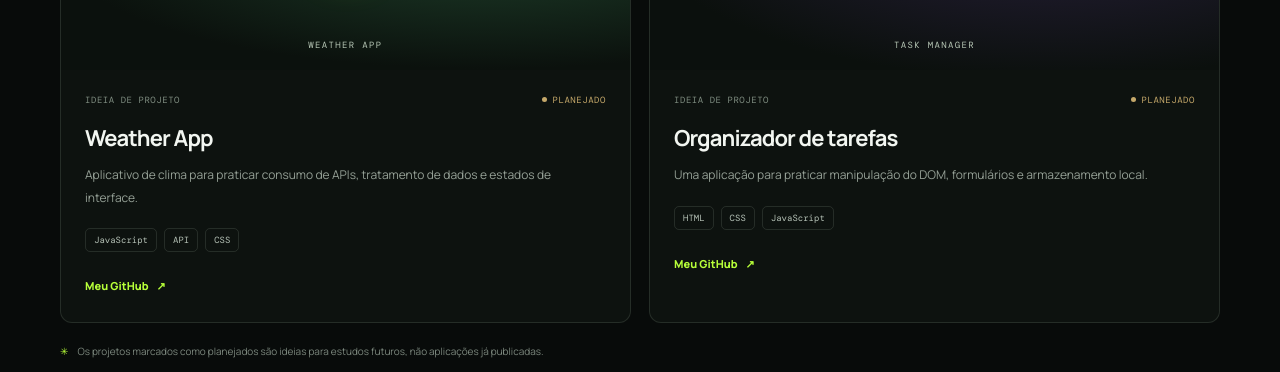
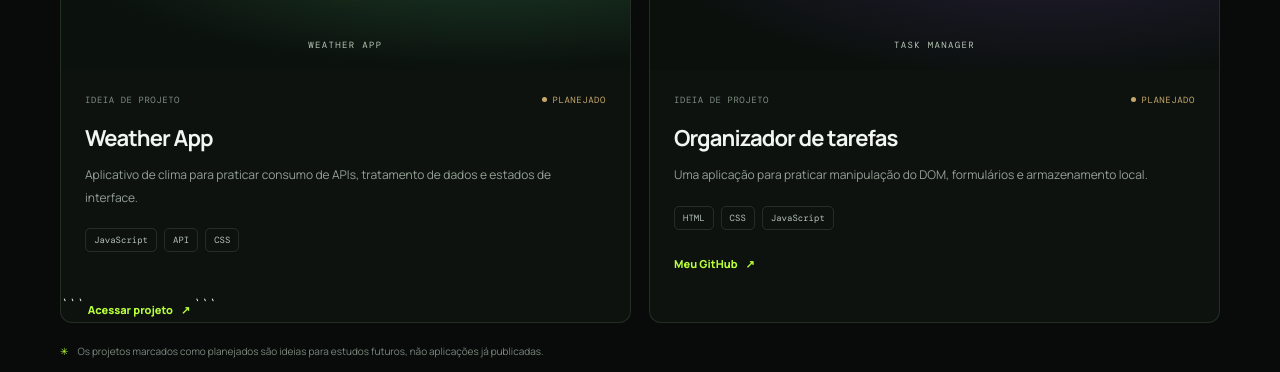
Before and after one commit to edicarlosgonsalves/Meu-Portfolio, a plain HTML site: page index.html in a window 1280 px wide. Shown: the part 2946-3318 px from the top of the page. Drawn offline with nearby package versions, Linux system fonts and the light colour scheme; a script that the page names is missing.

Commit message:
Update index.html

````diff
--- a/index.html
+++ b/index.html
@@ -170,8 +170,16 @@
               <h3>Weather App</h3>
               <p>Aplicativo de clima para praticar consumo de APIs, tratamento de dados e estados de interface.</p>
               <div class="tech-tags"><span>JavaScript</span><span>API</span><span>CSS</span></div>
-              <a href="https://github.com/edicarlosgonsalves" target="_blank" rel="noreferrer" class="text-link">Meu GitHub <span>↗</span></a>
-            </div>
+              </div>```
+<a
+  href="https://edicarlosgonsalves.github.io/Weather-App/"
+  target="_blank"
+  rel="noopener noreferrer"
+  class="text-link"
+>
+  Acessar projeto <span>↗</span>
+</a>
+```
           </article>
 
           <article class="project-card">
````
